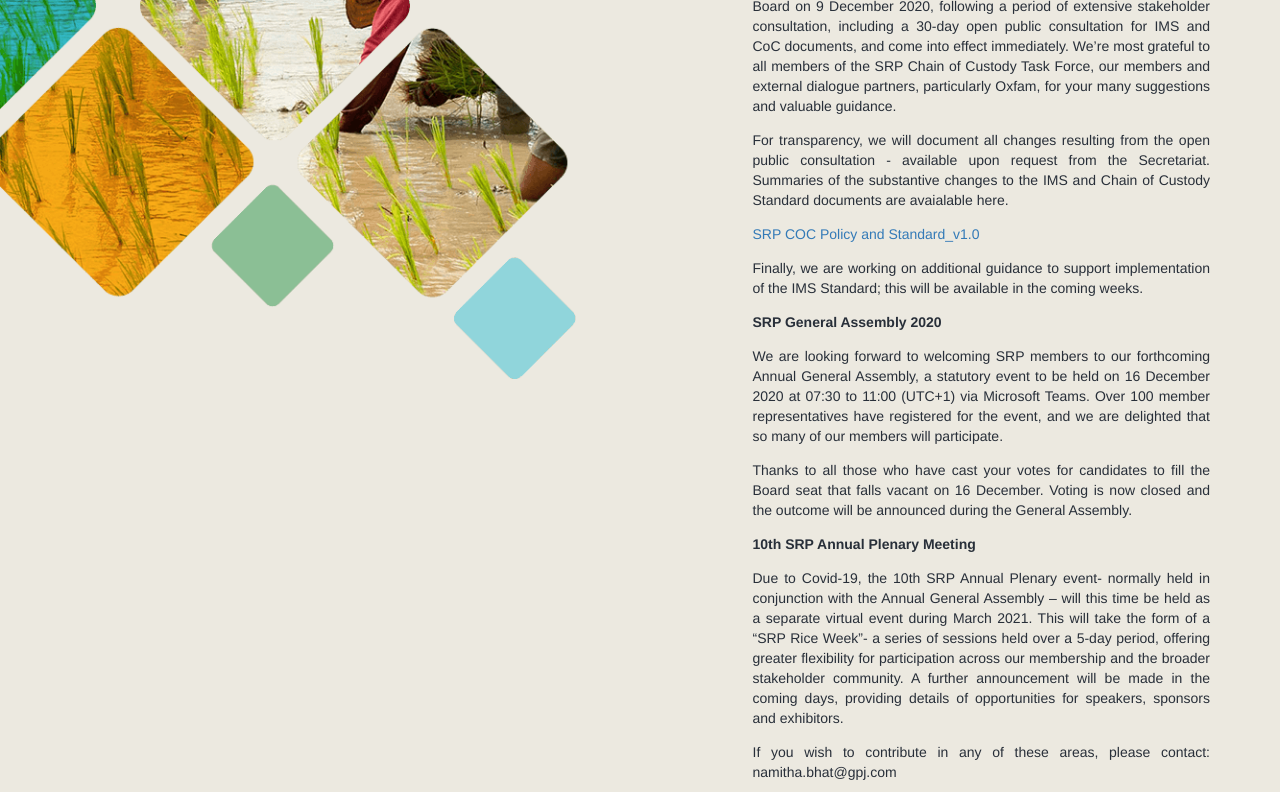
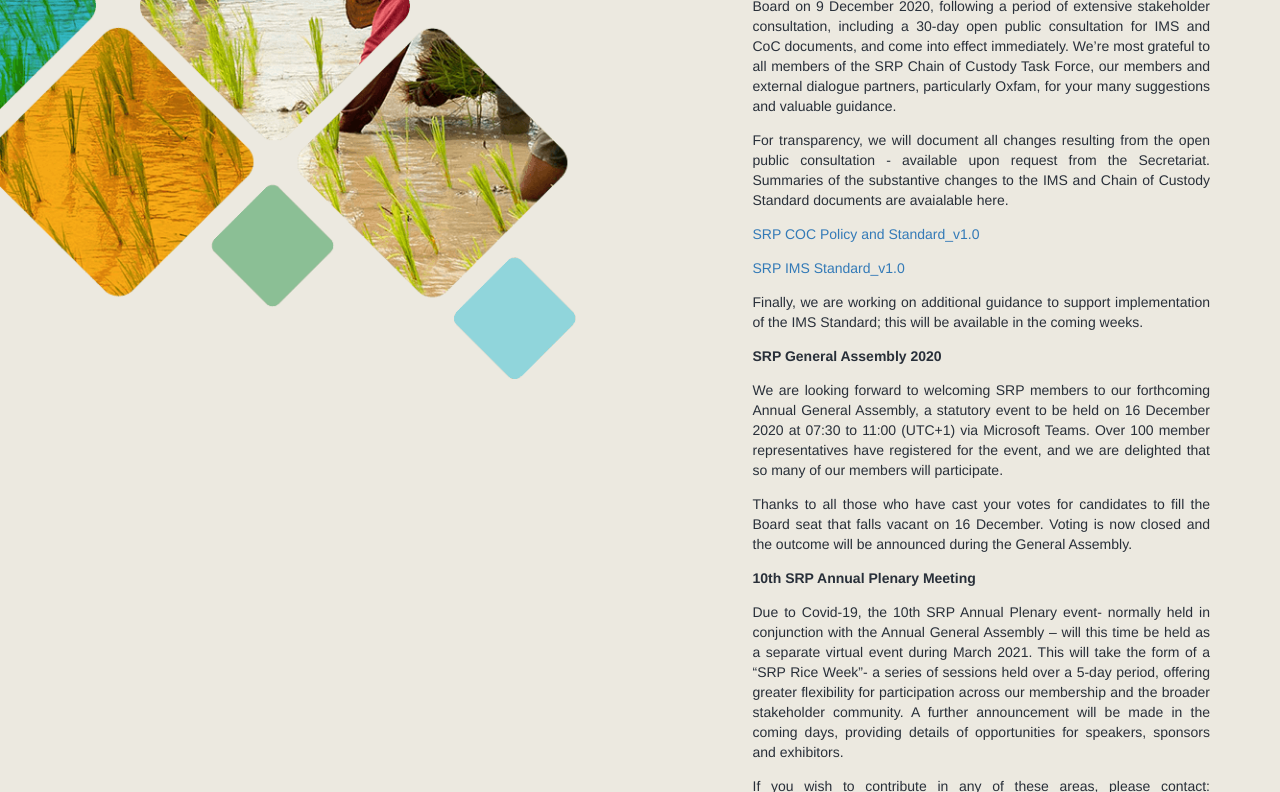
Before and after one commit to sustainablericeplatform/sustainablericeplatform.github.io, a Jekyll site: the page built from index.html, in a window 1280 px wide and 900 px high, scrolled down 778 px, cut to the strip 0-792 px from the top of the window. Built offline with Jekyll 4.4.1, drawn with Linux system fonts in a browser that asks for light colours.

Commit message:
Update index.html

```diff
--- a/index.html
+++ b/index.html
@@ -81,6 +81,7 @@ layout: default
                     <p>All three of these documents have been approved by the SRP Executive Board on 9 December 2020, following a period of extensive stakeholder consultation, including a 30-day open public consultation for IMS and CoC documents, and come into effect immediately. We’re most grateful to all members of the SRP Chain of Custody Task Force, our members and external dialogue partners, particularly Oxfam, for your many suggestions and valuable guidance.</p>
                     <p>For transparency, we will document all changes resulting from the open public consultation - available upon request from the Secretariat. Summaries of the substantive changes to the IMS and Chain of Custody Standard documents are avaialable here.</p>
                      <p><a href="/assets/docs/SRP CoC Policy and Standard_v1.0 - Changes Document 121220.pdf" target=_blank">SRP COC Policy and Standard_v1.0</a></p>
+                     <p><a href="/assets/docs/SRP IMS Standard_v1.0 - Changes Document 101220.pdf" target=_blank">SRP IMS Standard_v1.0</a></p>
                      <p>Finally, we are working on additional guidance to support implementation of the IMS Standard; this will be available in the  coming weeks.</p>
                     <p><strong>SRP General Assembly 2020</strong></p>
                     <p>We are looking forward to welcoming SRP members to our forthcoming Annual General Assembly, a statutory event to be held on 16 December 2020 at 07:30 to 11:00 (UTC+1) via Microsoft Teams. Over 100 member representatives have registered for the event, and we are delighted that so many of our members will participate.</p>
```
